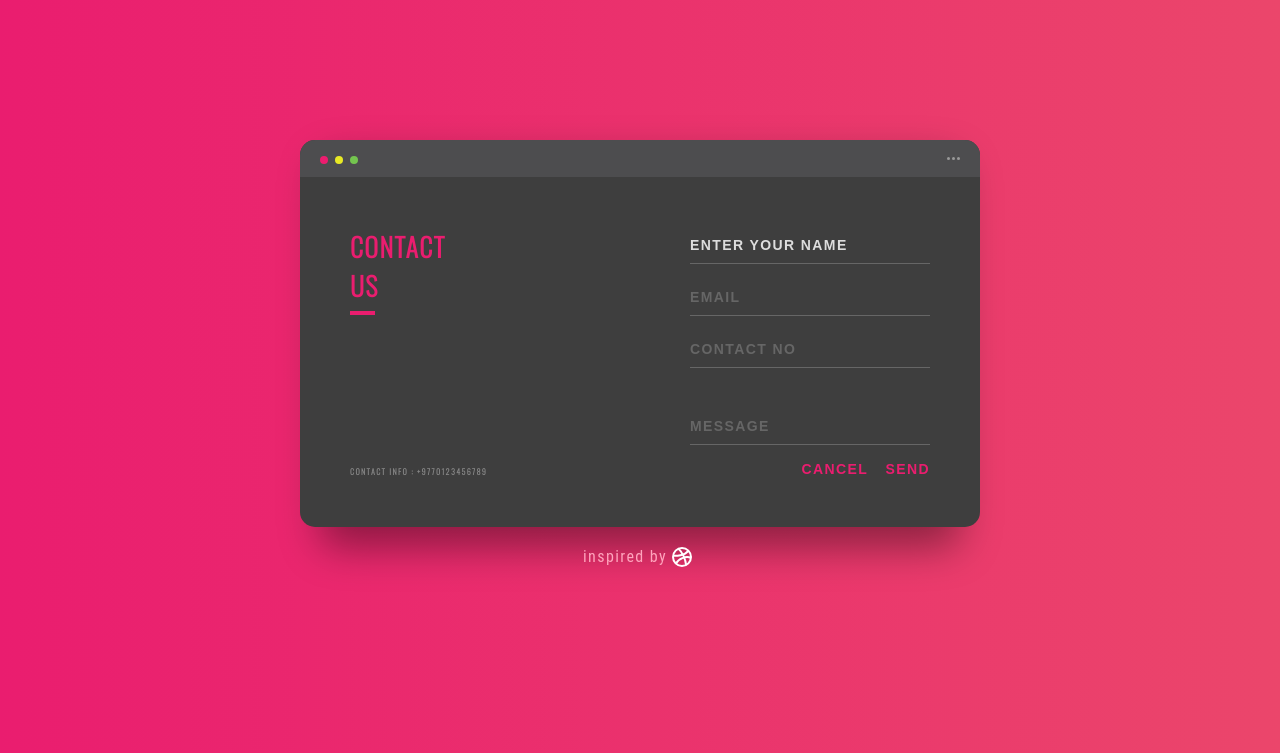
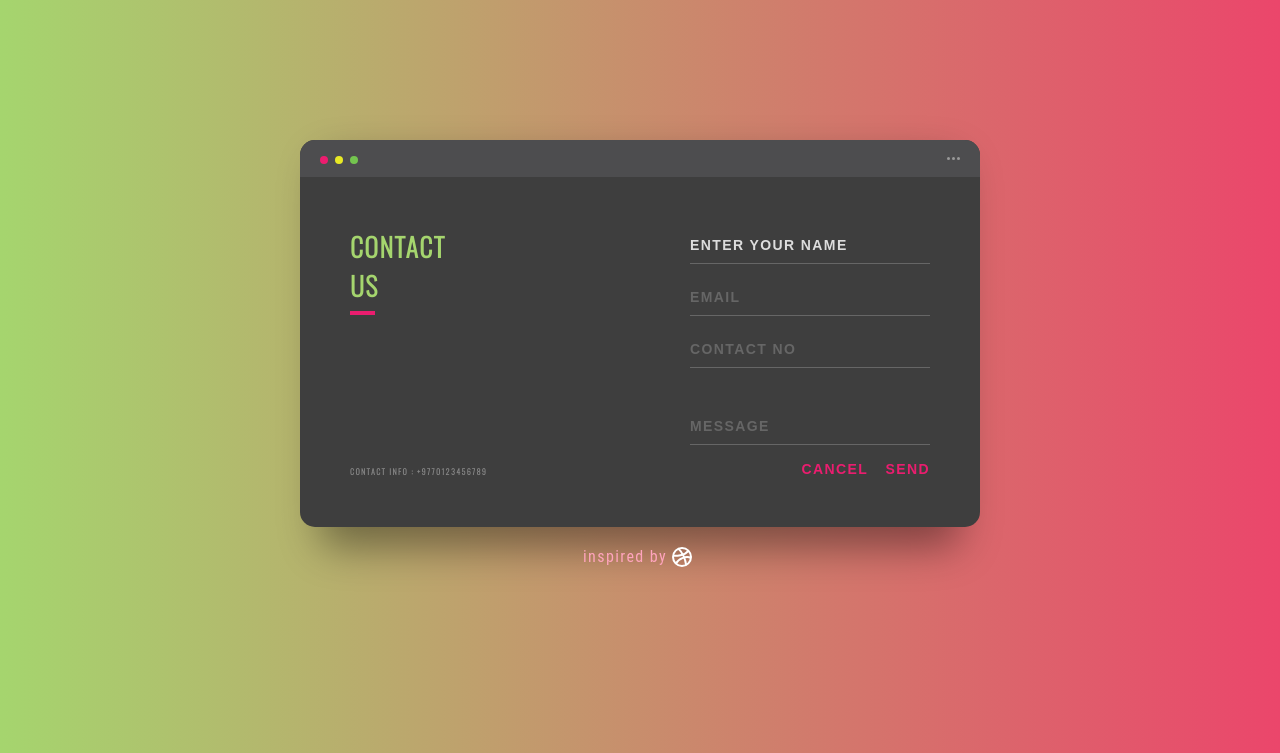
Before and after one commit to roshankhatri212/GreenNursery, a plain HTML site: page contact.html in a window 1280 px wide. Shown: the part 147-900 px from the top of the page. Drawn offline with nearby package versions, Linux system fonts and the light colour scheme.

Commit message:
vlastcommit

```diff
--- a/contact.css
+++ b/contact.css
@@ -5,7 +5,7 @@
   }
 
   body {
-    background: linear-gradient(to right, #ea1d6f 0%, #eb466b 100%);
+    background: linear-gradient(to right, #A5D56E 0%, #eb466b 100%);
     font-size: 12px;
   }
 
@@ -109,7 +109,7 @@
     display: flex;
     flex-direction: column;
     position: relative;
-    color: #ea1d6f;
+    color:#A5D56E;
     font-size: 26px;
   }
 
```
